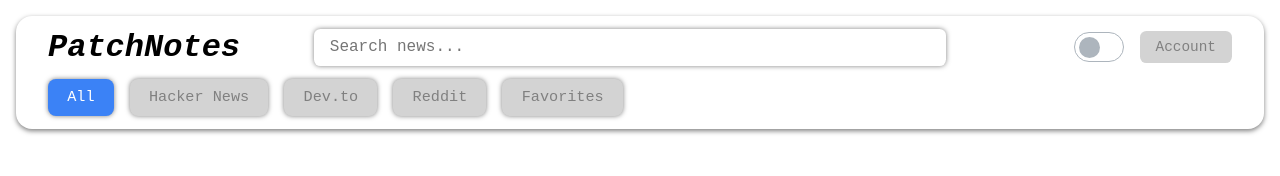
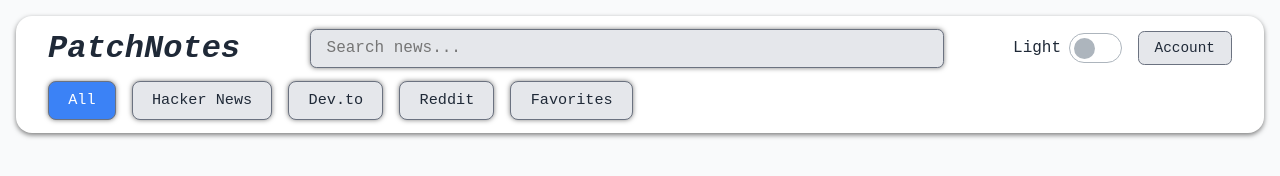
Before and after one commit to shalomarbsie/Developer-News-Dashboard, a plain HTML site: page index.html in a window 1280 px wide. Drawn offline with Linux system fonts and the light colour scheme.

Commit message:
adding first version of finished navigation bar

```diff
--- a/css/base.css
+++ b/css/base.css
@@ -1,6 +1,6 @@
 body {
   margin: 0;
   font-family: "JetBrains Mono", monospace;
-  background-color: white;
-  color: #fff;
+  background-color: var(--bg-color);
+  color: var(--text-color);
 }
--- a/css/button.css
+++ b/css/button.css
@@ -3,15 +3,16 @@
   font-size: 0.9rem;
   padding: 0.5rem 1rem;
   border-radius: 0.4rem;
-  border: none;
   cursor: pointer;
-  background: lightgray;
-  color: grey;
+  background-color: var(--btn-bg);
+  color: var(--btn-text);
+  border: 1px solid var(--muted-text);
   transition: 0.3s;
 }
 
 .account-btn:hover {
-  box-shadow: 0 0 0 .15vw #F59E0B;
+  background-color: var(--muted-text);
+  color: var(--btn-text);
 }
 
 .account-btn.active {
@@ -22,9 +23,9 @@
 .filter-btn {
   font-family: inherit;
   font-size: 0.95rem;
-  color: grey;
-  background-color: lightgrey;
-  border: none;
+  background-color: var(--btn-bg);
+  color: var(--btn-text);
+  border: 1px solid var(--muted-text);
   border-radius: 0.5rem;
   padding: 0.6rem 1.2rem;
   cursor: pointer;
@@ -33,7 +34,8 @@
 }
 
 .filter-btn:hover {
-  box-shadow: 0 0 0 .15vw #3B82F6;
+  background-color: var(--muted-text);
+  color: var(--btn-text);
 }
 
 .filter-btn.active {
--- a/css/navbar.css
+++ b/css/navbar.css
@@ -1,5 +1,5 @@
 .navbar {
-  background-color: white;
+  background-color: var(--surface-color);
   padding: 0.8rem 2rem;
   box-shadow: 0 2px 5px rgba(0,0,0,0.5);
   font-family: "JetBrains Mono", monospace;
@@ -32,7 +32,7 @@
 .logo {
   font-size: 2rem;
   font-weight: bold;
-  color: black;
+  color: var(--text-color);
   font-style: italic;
   white-space: nowrap;
 }
@@ -43,10 +43,3 @@
   align-items: center;
   flex-shrink: 0;    /* prevents it from squeezing search bar */
 }
-
-.theme-toggle {
-  display: flex;
-  align-items: center;
-  gap: 0.5rem;
-  flex-shrink: 0;
-}
--- a/css/search.css
+++ b/css/search.css
@@ -2,11 +2,11 @@
   font-family: inherit;
   font-weight: 500;
   font-size: 1rem;
-  color: black;
-  background-color: white;
+  color: var(--text-color);
+  background-color: var(--input-bg);
   box-shadow: 0 0 .4vw rgba(0,0,0,0.5), 0 0 0 .15vw transparent;
   border-radius: 0.5vw;
-  border: none;
+  border: 1px solid var(--muted-text);
   outline: none;
   padding: 0.6rem 1rem;
   width: 50%;
--- a/css/theme-switch.css
+++ b/css/theme-switch.css
@@ -2,27 +2,28 @@
   font-size: 15px;
   position: relative;
   display: inline-block;
-  width: 4em;
+  width: 3.5em;
   height: 2em;
+  flex-shrink: 0;
 }
 
 .switch input {
   opacity: 0;
   width: 0;
   height: 0;
+  position: absolute;
+  pointer-events: none;
 }
 
 .slider {
   position: absolute;
+  inset: 0;
   cursor: pointer;
-  top: 0;
-  left: 0;
-  right: 0;
-  bottom: 0;
   background-color: #fff;
   border: 1px solid #adb5bd;
-  transition: .4s;
+  transition: background-color .4s, transform .4s;
   border-radius: 30px;
+  box-sizing: border-box
 }
 
 .slider:before {
@@ -47,14 +48,19 @@ input:focus + .slider {
 }
 
 input:checked + .slider:before {
-  transform: translateX(1em);
+  transform: translateX(1.4em);
   background-color: #fff;
 }
 
 .theme-toggle {
   display: flex;
   align-items: center;
-  gap: 1rem;
-  width: 6.5rem;  /* fixed width prevents it from resizing */
+  gap: 0.5rem;
   flex-shrink: 0;
 }
+
+.theme-label {
+  display: inline-block;
+  width: 5ch;   /* enough space for both "Light" and "Dark" */
+  text-align: center;
+}
--- /dev/null
+++ b/css/themes.css
@@ -0,0 +1,20 @@
+:root {
+  /* Light mode colors */
+  --bg-color: #F9FAFB;        /* Neutral Light */
+  --text-color: #1F2937;      /* Neutral Dark */
+  --surface-color: white;     /* Navbar/cards in light */
+  --muted-text: #6B7280;      /* Slightly darker gray for muted text */
+  --input-bg: #E5E7EB;        /* Light gray input */
+  --btn-bg: #E5E7EB;          /* Light gray buttons */
+  --btn-text: #1F2937;        /* Dark text */
+}
+
+body.dark-mode {
+  --bg-color: #1F2937;        /* Neutral Dark */
+  --text-color: #F9FAFB;      /* Neutral Light */
+  --surface-color: #374151;   /* Card/Surface */
+  --muted-text: #9CA3AF;      /* Light muted gray */
+  --input-bg: #374151;        /* Dark gray input */
+  --btn-bg: #374151;          /* Dark button */
+  --btn-text: #F9FAFB;        /* White text */
+}
--- a/index.html
+++ b/index.html
@@ -3,6 +3,7 @@
 <head>
     <meta charset="UTF-8">
     <meta name="viewport" content="width=device-width, initial-scale=1.0">
+    <link rel="stylesheet" href="css/themes.css">
     <link rel="stylesheet" href="css/base.css">
     <link rel="stylesheet" href="css/navbar.css">
     <link rel="stylesheet" href="css/button.css">
@@ -18,7 +19,7 @@
 
                 <div class="right-controls">
                     <div class="theme-toggle">
-                        <span class="theme-label">Dark</span>
+                        <span class="theme-label" id="themeLabel">Light</span>
                         <label class="switch">
                             <input type="checkbox" id="themeSwitch">
                             <span class="slider"></span>
--- a/js/themeSwitch.js
+++ b/js/themeSwitch.js
@@ -1,14 +1,23 @@
-const themeSwitch = document.getElementById("themeSwitch");
-const themeLabel = document.querySelector(".theme-label");
+const themeSwitch = document.getElementById('themeSwitch');
+const themeLabel = document.getElementById('themeLabel');
 
-themeSwitch.addEventListener("change", () => {
+// Load saved theme
+if (localStorage.getItem('theme') === 'dark') {
+    document.body.classList.add('dark-mode');
+    themeSwitch.checked = true;
+    themeLabel.textContent = "Dark ";
+} else {
+    themeLabel.textContent = "Light";
+}
+
+themeSwitch.addEventListener('change', () => {
     if (themeSwitch.checked) {
+        document.body.classList.add('dark-mode');
+        localStorage.setItem('theme', 'dark');
+        themeLabel.textContent = "Dark ";
+    } else {
+        document.body.classList.remove('dark-mode');
+        localStorage.setItem('theme', 'light');
         themeLabel.textContent = "Light";
-        document.body.classList.add("light-theme");
-        document.body.classList.remove("dark-theme");
-    } else {
-        themeLabel.textContent = "Dark";
-        document.body.classList.add("dark-theme");
-        document.body.classList.remove("light-theme");
     }
 });
```
